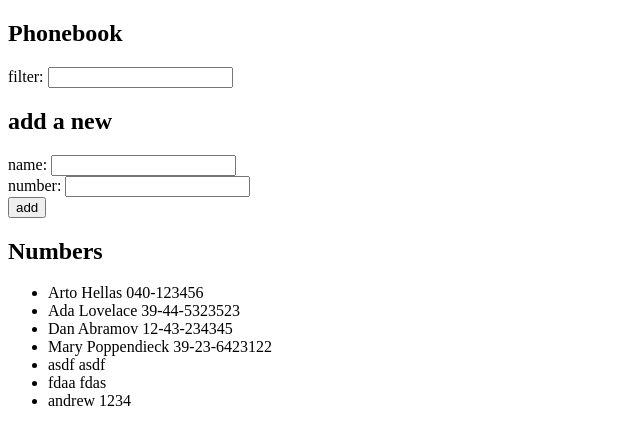
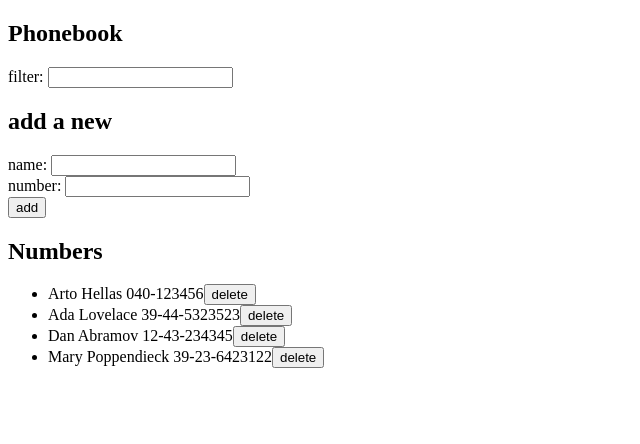
Before and after one commit to atklenner/phonebook, a React (Create React App) app: page / in a window 1280 px wide. Shown: the top 444 px of the page, without its empty margins (0-640 px from the left). Built offline with nearby package versions, Linux system fonts and the light colour scheme; data requests are answered from the project's data file.

Commit message:
finish 2.17-18

```diff
--- a/db.json
+++ b/db.json
@@ -19,21 +19,6 @@
       "name": "Mary Poppendieck",
       "number": "39-23-6423122",
       "id": 4
-    },
-    {
-      "name": "asdf",
-      "number": "asdf",
-      "id": 5
-    },
-    {
-      "name": "fdaa",
-      "number": "fdas",
-      "id": 6
-    },
-    {
-      "name": "andrew",
-      "number": "1234",
-      "id": 7
     }
   ]
 }
--- a/src/App.js
+++ b/src/App.js
@@ -2,7 +2,6 @@ import { useState, useEffect } from "react";
 import Filter from "./components/Filter";
 import PersonForm from "./components/PersonForm";
 import Persons from "./components/Persons";
-// import axios from "axios";
 import personService from "./services/persons";
 
 const App = () => {
@@ -23,10 +22,29 @@ const App = () => {
     setFilter(e.target.value.toLowerCase());
   }
 
-  async function handleSubmit(e) {
+  function handleSubmit(e) {
     e.preventDefault();
-    if (persons.find((person) => person.name === newName)) {
-      alert(`${newName} is already added to phonebook`);
+    let existingPerson = persons.find((person) => person.name === newName);
+    if (existingPerson) {
+      if (
+        window.confirm(
+          `${existingPerson.name} is already added to phonebook, replace the old number with a new one?`
+        )
+      ) {
+        personService
+          .update(existingPerson.id, {
+            ...existingPerson,
+            number: newNumber,
+          })
+          .then((returnedPerson) => {
+            setPersons(
+              persons.map((person) =>
+                person.id === returnedPerson.id ? returnedPerson : person
+              )
+            );
+          });
+        // console.log("this still works");
+      }
     } else {
       let newPerson = { name: newName, number: newNumber };
       personService.create(newPerson).then((res) => {
@@ -37,6 +55,17 @@ const App = () => {
         setNewNumber("");
       });
     }
+  }
+
+  function deletePersonHandler(id) {
+    if (
+      window.confirm(
+        `Delete ${persons.find((person) => person.id === id).name}?`
+      )
+    )
+      personService
+        .deletePerson(id)
+        .then(() => setPersons(persons.filter((person) => person.id !== id)));
   }
 
   const peopleToShow = filter
@@ -60,7 +89,7 @@ const App = () => {
         handleNumberChange={handleNumberChange}
       />
       <h2>Numbers</h2>
-      <Persons persons={peopleToShow} />
+      <Persons persons={peopleToShow} deletePerson={deletePersonHandler} />
     </div>
   );
 };
--- a/src/components/Persons.js
+++ b/src/components/Persons.js
@@ -1,10 +1,11 @@
-export default function Persons({ persons }) {
+export default function Persons({ persons, deletePerson }) {
   return (
     <ul>
       {persons.map((person) => {
         return (
           <li key={person.name}>
             {person.name} {person.number}
+            <button onClick={() => deletePerson(person.id)}>delete</button>
           </li>
         );
       })}
--- a/src/services/persons.js
+++ b/src/services/persons.js
@@ -11,4 +11,13 @@ function create(person) {
   return req.then((res) => res.data);
 }
 
-export default { getAll, create };
+function update(id, person) {
+  const req = axios.put(`${baseUrl}/${id}`, person);
+  return req.then((res) => res.data);
+}
+
+function deletePerson(id) {
+  const req = axios.delete(`${baseUrl}/${id}`);
+  return req.then((res) => res.data);
+}
+export default { getAll, create, update, deletePerson };
```
